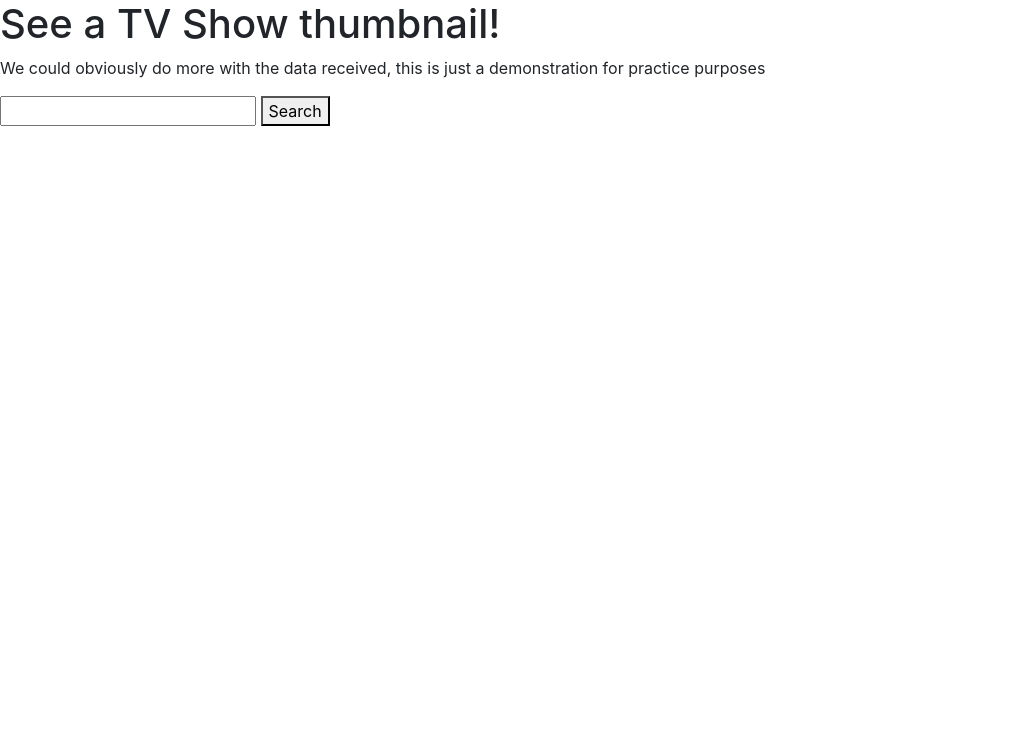
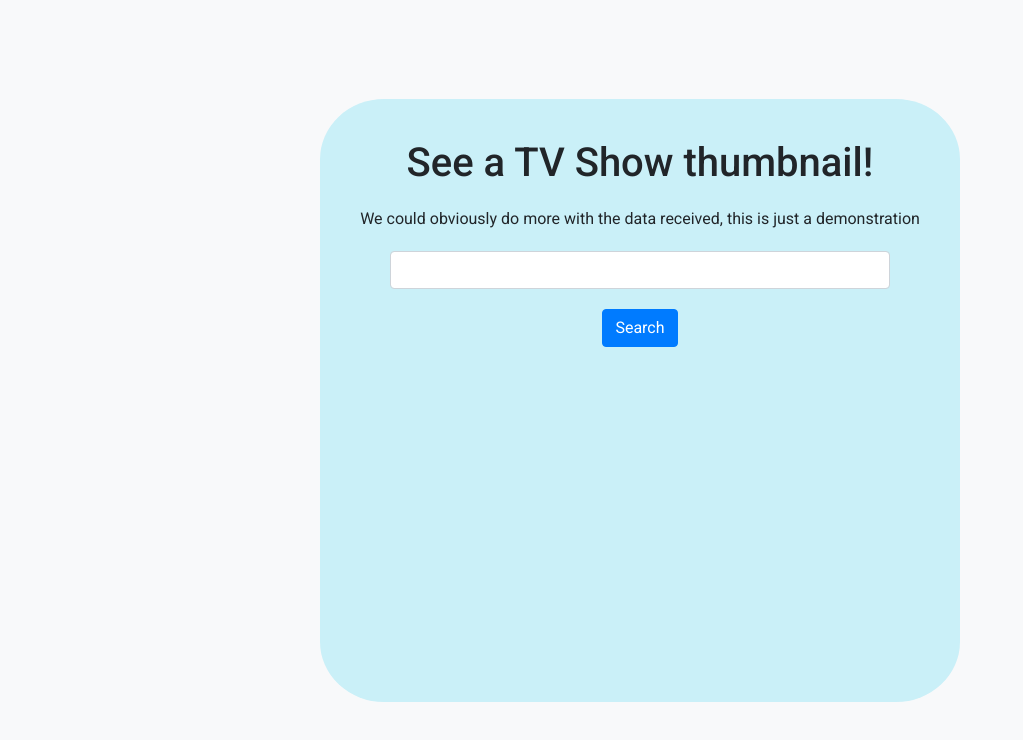
Before and after one commit to Remy-Amor/tv-show-search, a plain HTML site: page index.html in a window 1280 px wide. Shown: the whole page, without its empty margins (0-1023 px from the left). Drawn offline with nearby package versions, Linux system fonts and the light colour scheme.

Commit message:
feat: styling done Styled and centred using bootstrap

```diff
--- a/index.html
+++ b/index.html
@@ -1,22 +1,28 @@
 <!DOCTYPE html>
 <html lang="en">
 <head>
+    <link rel="preconnect" href="https://fonts.googleapis.com">
+    <link rel="preconnect" href="https://fonts.gstatic.com" crossorigin>
+    <link href="https://fonts.googleapis.com/css2?family=Roboto:ital,wght@0,100..900;1,100..900&display=swap" rel="stylesheet">
     <meta charset="UTF-8">
     <meta name="viewport" content="width=device-width, initial-scale=1.0">
     <title>TV Show Search</title>
     <link rel="stylesheet" href="https://cdn.jsdelivr.net/npm/bootstrap@4.5.3/dist/css/bootstrap.min.css" integrity="sha384-TX8t27EcRE3e/ihU7zmQxVncDAy5uIKz4rEkgIXeMed4M0jlfIDPvg6uqKI2xXr2" crossorigin="anonymous">
     <link rel="stylesheet" href="style.css">
 </head>
-<body>
-    <h1>See a TV Show thumbnail!</h1>
-    <p>We could obviously do more with the data received, this is just a demonstration for practice purposes</p>
-    <form action="index.html">
-        <div>
-            <input type="text" name="search" id="search">
-            <button type="submit" id="submit">Search</button>
-        </div>
-    </form>
-    <img id="thumbnail" src="" alt="">
+<body class="text-center d-flex align-items-center ">
+    <main class="mx-auto align-center">
+        <h1 class="text-center">See a TV Show thumbnail!</h1>
+            <p class="text-center">We could obviously do more with the data received, this is just a demonstration</p>
+            <form action="index.html">
+                <div class=" text-center">
+                    <input class="form-control text-center mx-auto" type="text" name="search" id="search">
+                    <button class="btn btn-primary" type="submit" id="submit">Search</button>
+                </div>
+            </form>
+            <img class="" id="thumbnail" src="" alt="">
+    </main>
+
 
     <script src="https://cdn.jsdelivr.net/npm/axios@1.13.2/dist/axios.min.js"></script>
     <script src="app.js"></script>
--- a/style.css
+++ b/style.css
@@ -0,0 +1,41 @@
+html {
+    min-height: 100vh;
+}
+
+body {
+    min-height: 100vh;
+    background-color: #f8f9fa;
+    font-family: "Roboto", sans-serif;
+}
+
+main {
+    background-color: #caf0f8;
+    max-width: 1000px;
+    padding: 0 40px 0 40px;
+    border-radius: 10%;
+}
+
+h1 {
+    margin: 20px 0 20px 0;
+    padding-top: 20px;
+}
+
+p {
+    margin-bottom: 20px;
+
+}
+
+#search {
+    margin: 20px 0 20px 0;
+    max-width: 500px;
+}
+
+#submit {
+    margin-bottom: 20px;
+}
+
+#thumbnail {
+    margin-top: 20px;
+    margin-bottom: 20px;
+    min-height: 295px;
+}
```
